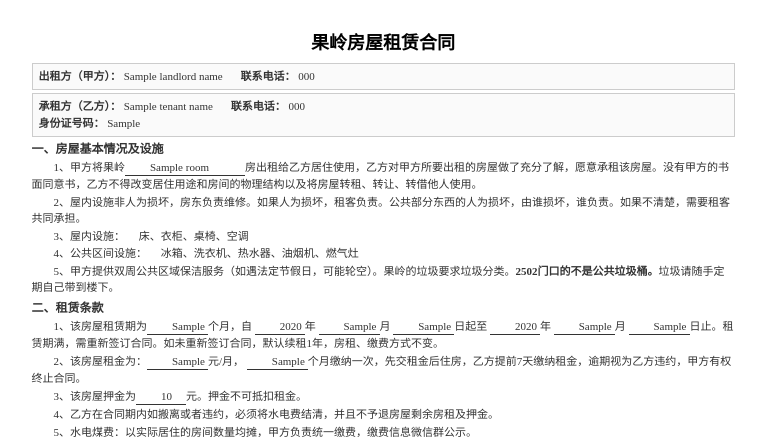
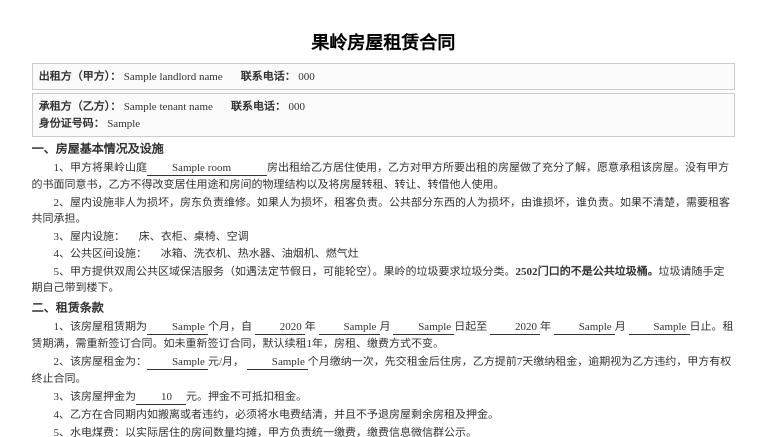
Before and after one commit to zhangxiqin-coder/rentSystem, a Python web app: template frontend/public/templates/lease-contract-template-goling.html in a window 1280 px wide. Shown: the top 437 px of the page, without its empty margins (257-1023 px from the left). Run offline with Jinja, Linux system fonts and the light colour scheme; the template is opened without the code that fills it: most values are stand-ins (such as "Sample title", 1, 10 or a date in 2020).

Commit message:
fix: 果岭合同显示改为果岭山庭

```diff
--- a/frontend/public/templates/lease-contract-template-goling.html
+++ b/frontend/public/templates/lease-contract-template-goling.html
@@ -203,7 +203,7 @@
             <div class="article">
                 <div class="article-title">一、房屋基本情况及设施</div>
                 <div class="article-content">
-                    1、甲方将果岭<span class="input-line input-long">{{ room }}</span>房出租给乙方居住使用，乙方对甲方所要出租的房屋做了充分了解，愿意承租该房屋。没有甲方的书面同意书，乙方不得改变居住用途和房间的物理结构以及将房屋转租、转让、转借他人使用。
+                    1、甲方将果岭山庭<span class="input-line input-long">{{ room }}</span>房出租给乙方居住使用，乙方对甲方所要出租的房屋做了充分了解，愿意承租该房屋。没有甲方的书面同意书，乙方不得改变居住用途和房间的物理结构以及将房屋转租、转让、转借他人使用。
                 </div>
                 <div class="article-content">
                     2、屋内设施非人为损坏，房东负责维修。如果人为损坏，租客负责。公共部分东西的人为损坏，由谁损坏，谁负责。如果不清楚，需要租客共同承担。
```
Also changed, not shown: backend/rent_management.db.
